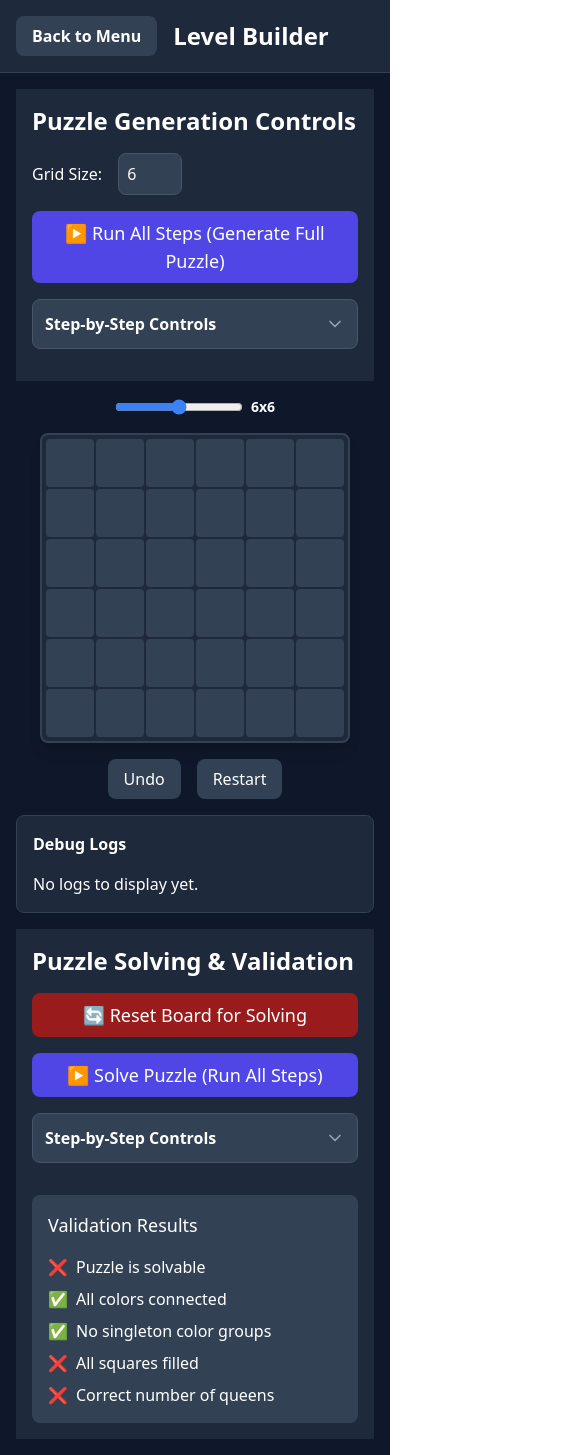
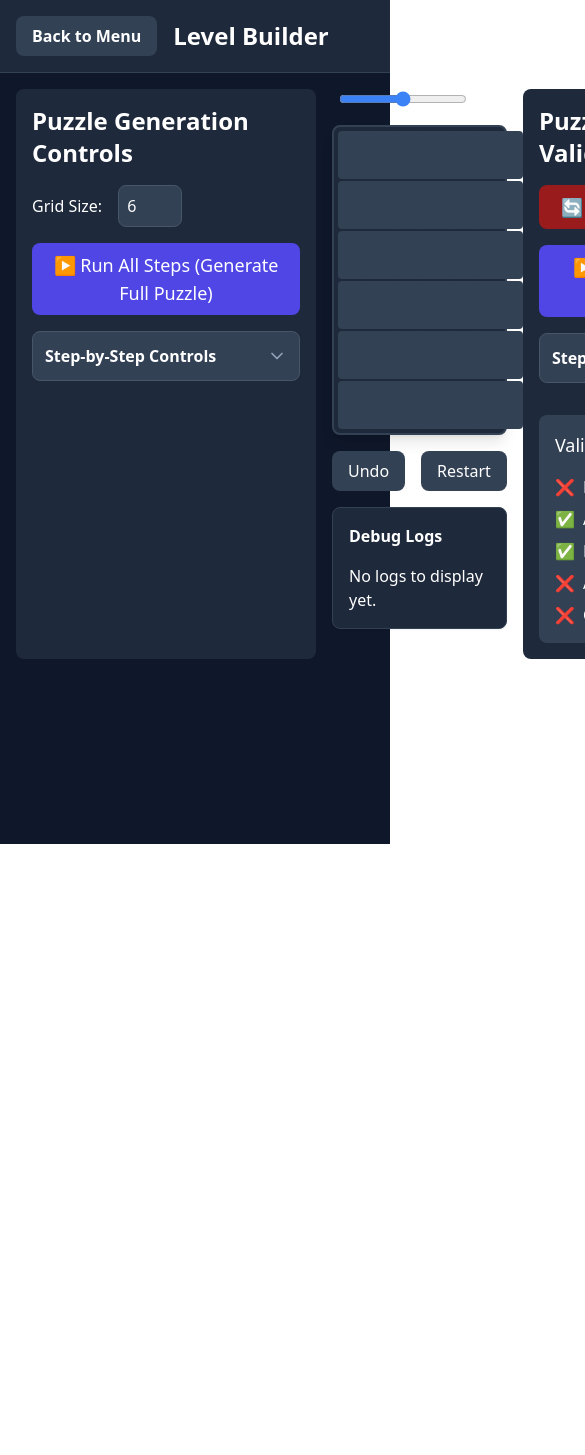
Before and after one commit to Crushford/Cassowary-Games, a Vue app: page /level-builder in a window 390 px wide. Shown: the top 1455 px of the page, 585 px wide, since content can reach past the window. After the commit the page ends 844 px from the top, so only its background shows below. Built offline with nearby package versions, Linux system fonts and the light colour scheme.

Commit message:
Remove responsiveness

```diff
--- a/src/components/PuzzleGenerationControls.vue
+++ b/src/components/PuzzleGenerationControls.vue
@@ -1,5 +1,5 @@
 <template>
-  <div class="bg-slate-800 p-4 flex flex-col gap-4">
+  <aside class="bg-slate-800 p-4 rounded-lg flex flex-col gap-4">
     <h2 class="text-2xl font-semibold text-white">Puzzle Generation Controls</h2>
 
     <!-- Grid Size Control -->
@@ -112,7 +112,7 @@
         </BaseButton>
       </div>
     </Accordion>
-  </div>
+  </aside>
 </template>
 
 <script setup lang="ts">
--- a/src/components/PuzzleSolvingPanel.vue
+++ b/src/components/PuzzleSolvingPanel.vue
@@ -1,5 +1,5 @@
 <template>
-  <div class="bg-slate-800 p-4 flex flex-col gap-4">
+  <aside class="bg-slate-800 p-4 rounded-lg flex flex-col gap-4">
     <!-- Title -->
     <h2 class="text-2xl font-semibold text-white">Puzzle Solving & Validation</h2>
 
@@ -88,7 +88,7 @@
     </div>
 
     <!-- Debug Logs -->
-  </div>
+  </aside>
 </template>
 
 <script setup lang="ts">
--- a/src/views/LevelBuilder.vue
+++ b/src/views/LevelBuilder.vue
@@ -1,5 +1,5 @@
 <template>
-  <div class="grid grid-cols-1 lg:grid-cols-[300px_1fr_300px] gap-4">
+  <div class="grid grid-cols-[300px_1fr_300px] gap-4">
     <!-- Puzzle Generation Controls Sidebar on Left -->
     <PuzzleGenerationControls />
 
```
